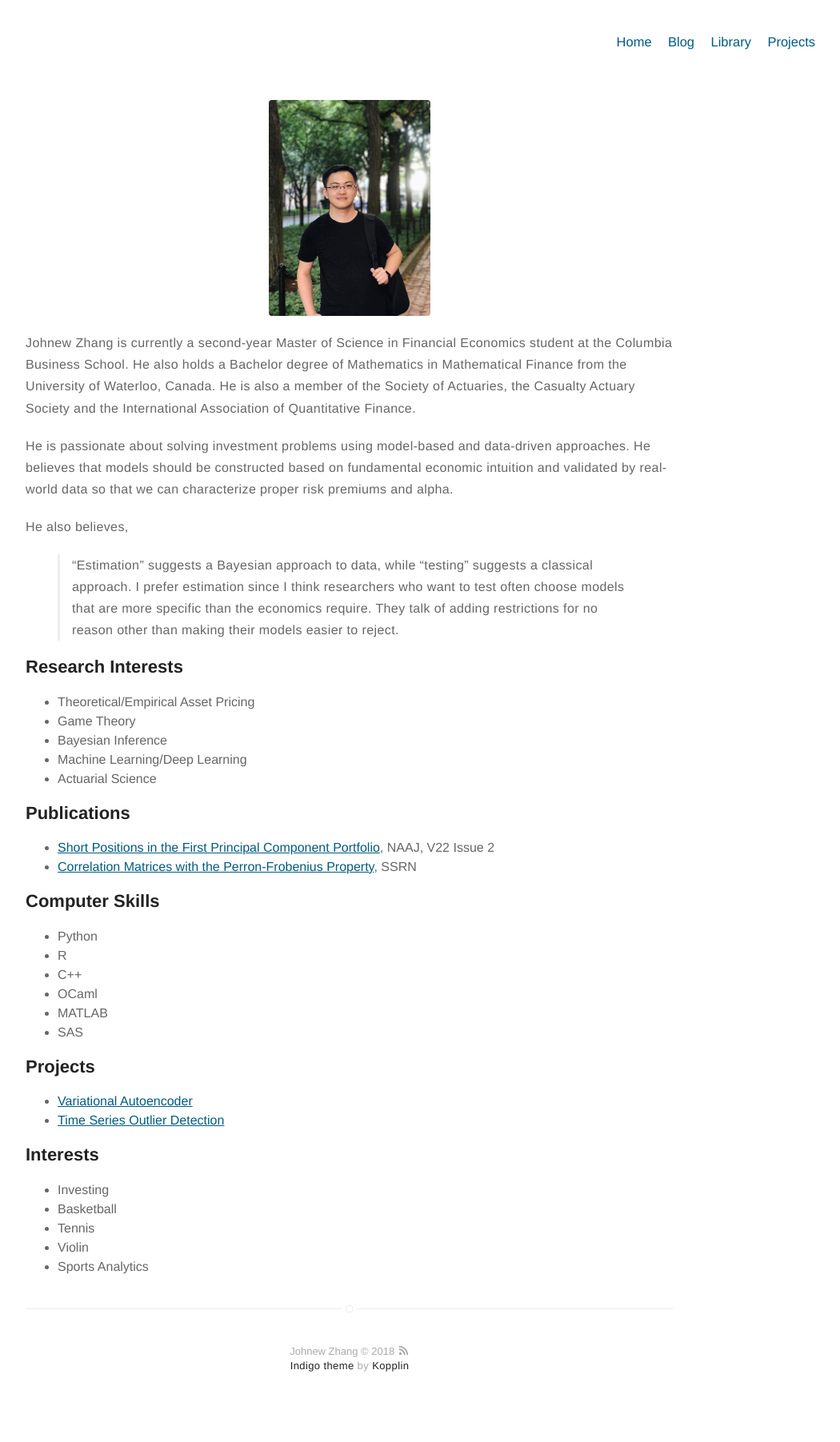
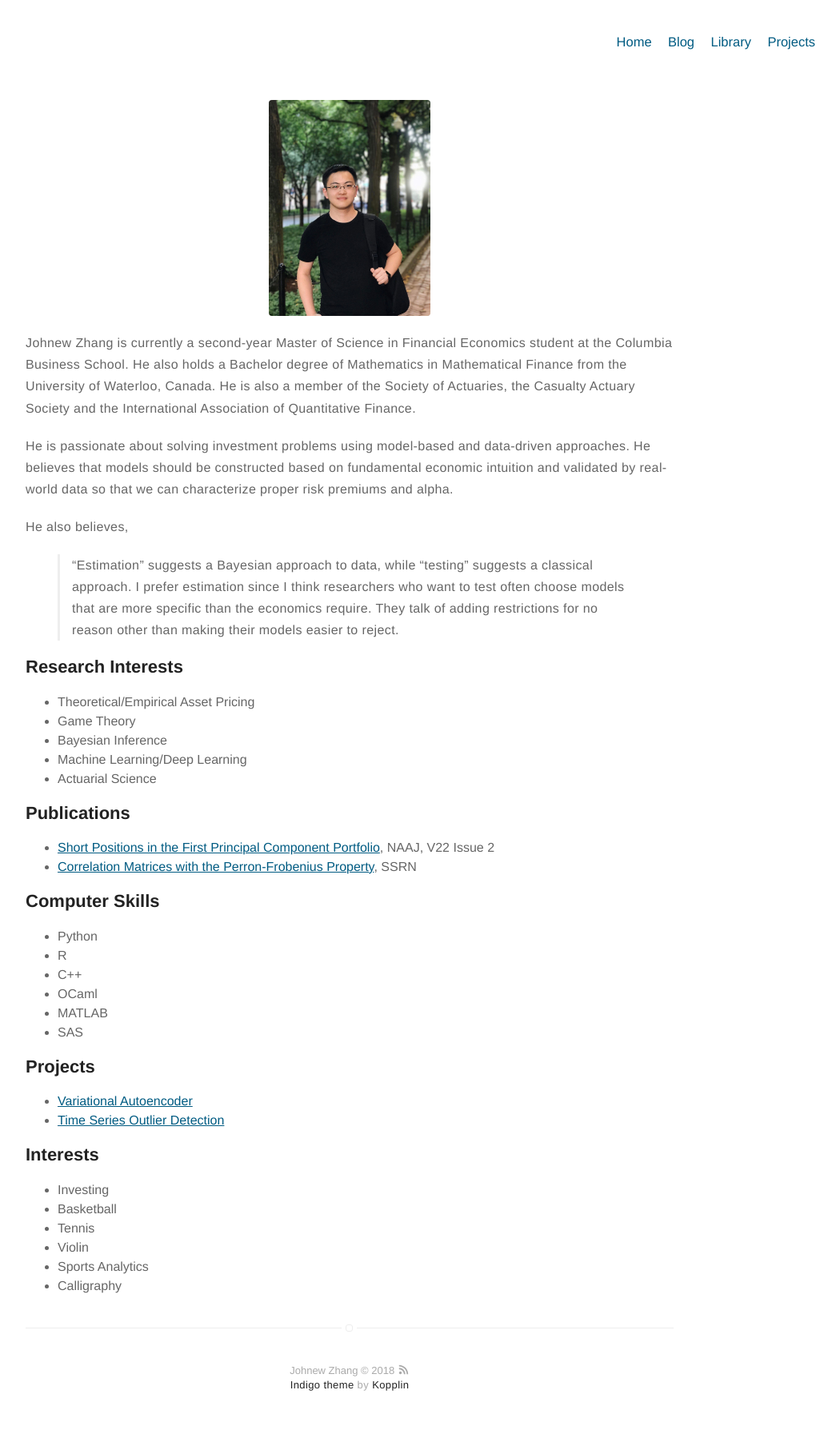
Before and after one commit to WizardKingZ/WizardKingZ.github.io, a Jekyll site: the page built from about.md, in a window 1280 px wide. Shown: the whole page at 80% size, without its empty margins (203-1253 px from the left). Built offline with Jekyll 4.4.1, drawn with Linux system fonts in a browser that asks for light colours; before the commit the page ends 1779 px from its top, so only the background shows below that.

Commit message:
Update about.md

```diff
--- a/about.md
+++ b/about.md
@@ -56,4 +56,5 @@ He also believes,
 	<li>Tennis</li>
 	<li>Violin</li>
 	<li>Sports Analytics</li>
+	<li>Calligraphy</li>
 </ul>
```
